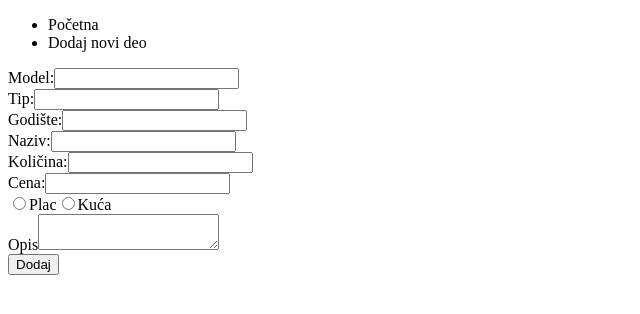
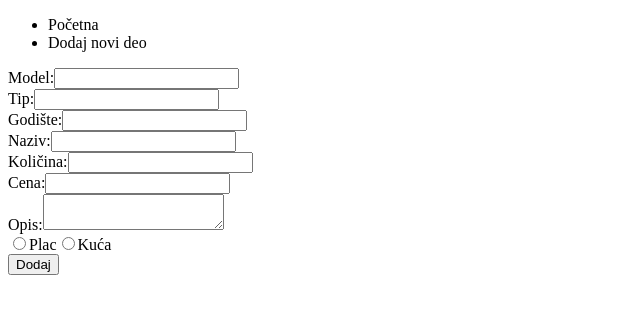
Before and after one commit to dimitrijebule/auto-centar-cale, an Angular app: page /add-update in a window 1280 px wide. Shown: the top 314 px of the page, without its empty margins (0-640 px from the left). Built offline with nearby package versions, Linux system fonts and the light colour scheme.

Commit message:
add-update fix

```diff
--- a/src/app/components/add-update/add-update.component.html
+++ b/src/app/components/add-update/add-update.component.html
@@ -12,11 +12,11 @@
     <input type="number" name="amount"><br>
     <label for="price">Cena:</label>
     <input type="number" name="price"><br>
+    <label for="description">Opis:</label>
+    <textarea name="description"></textarea><br>
     <input type="radio" name="place">
     <label for="lot">Plac</label>
     <input type="radio" name="place">
     <label for="home">Kuća</label><br>
-    <label for="description">Opis</label>
-    <textarea name="description"></textarea><br>
     <input type="submit" value="Dodaj">
   </form>
```
